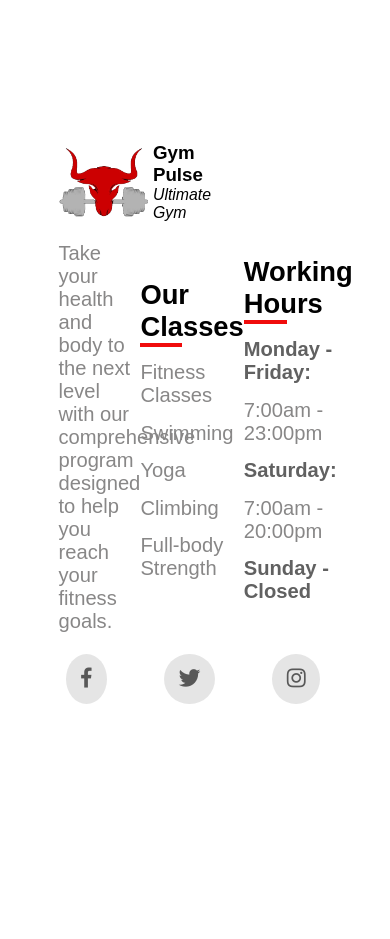
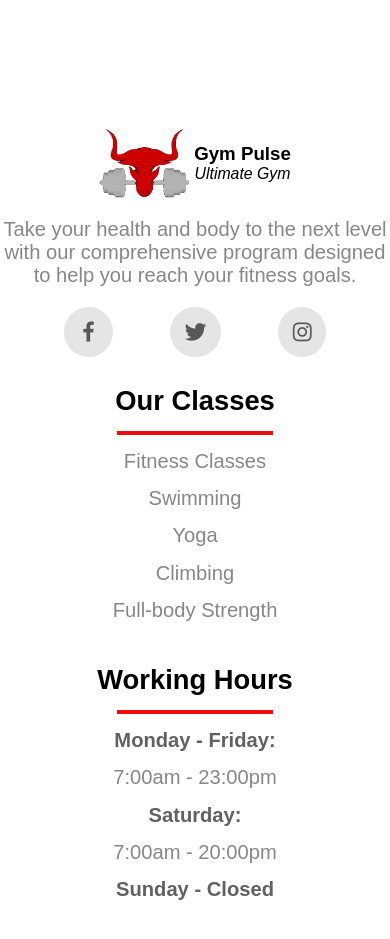
Before and after one commit to Moe-Zoubi/Gym-Pulse, a React (Create React App) app: page /blog in a window 390 px wide. Shown: the part 8055-8994 px from the top of the page. Before the commit the page ends 8802 px from the top, so only its background shows below. Built offline with nearby package versions, Linux system fonts and the light colour scheme.

Commit message:
added media queries to footer and about webpage

```diff
--- a/src/App.css
+++ b/src/App.css
@@ -68,6 +68,35 @@ ul{
     color: rgb(90, 90, 90);
 }
 
+@media screen and (max-width:450px){
+    /* info sidebar*/
+    .flex-info{
+        width: 90% !important;
+    }
+    /* about webpage */
+    .about-content{
+        padding: 3rem 1rem !important;
+    }
+
+    /* footer */
+    .footer{
+        flex-direction: column;
+        padding: 2rem 0 !important;
+        text-align: center;
+    }
+    .footer-item{
+        width: 100% !important;
+    }
+    .footer-item .logo{
+        justify-content: center;
+    }
+    .footer-line{
+        margin: 1rem auto;
+    }
+    .footer-socials{
+        justify-content: center;
+    }
+}
 
 @media screen and (max-width:600px){
     /* navbar */
@@ -121,7 +150,35 @@ ul{
 
 }
 
+@media screen and (max-width:800px){
+    .about-history{
+        grid-template-columns: 1fr !important;
+    }
+    .about-img01, .about-img02{
+        height: auto;
+    }
+    .history-text{
+        padding: 2rem 0 !important;
+    }
+    .history-text img{
+        height: 100px !important;
+    }
+}
+
 @media screen and (max-width:900px){
+    /*about webpage*/
+    .about-flex .girl-running{
+        display: none;
+    }
+    .about-flex .about-text{
+        width: 100%;
+        text-align: center;
+    }
+    .about-text .left-title-bg{
+        background-position: center;
+        padding-right: 1.5rem;
+    }
+
     /* choose */
     .choose-items{
         grid-template-columns: 1fr !important;
--- a/src/pages/about/style.css
+++ b/src/pages/about/style.css
@@ -70,9 +70,11 @@
 }
 
 .about-img01{
-    background: url(../../images/about-us/about-img01.jpg) center/cover no-repeat   ;
+    background: url(../../images/about-us/about-img01.jpg) center/cover no-repeat;
+    height: 100%;
 }
 
 .about-img02{
-    background: url(../../images/about-us/about-img02.jpg) center/cover no-repeat   ;
+    background: url(../../images/about-us/about-img02.jpg) center/cover no-repeat;
+    height: 100%;
 }
```
